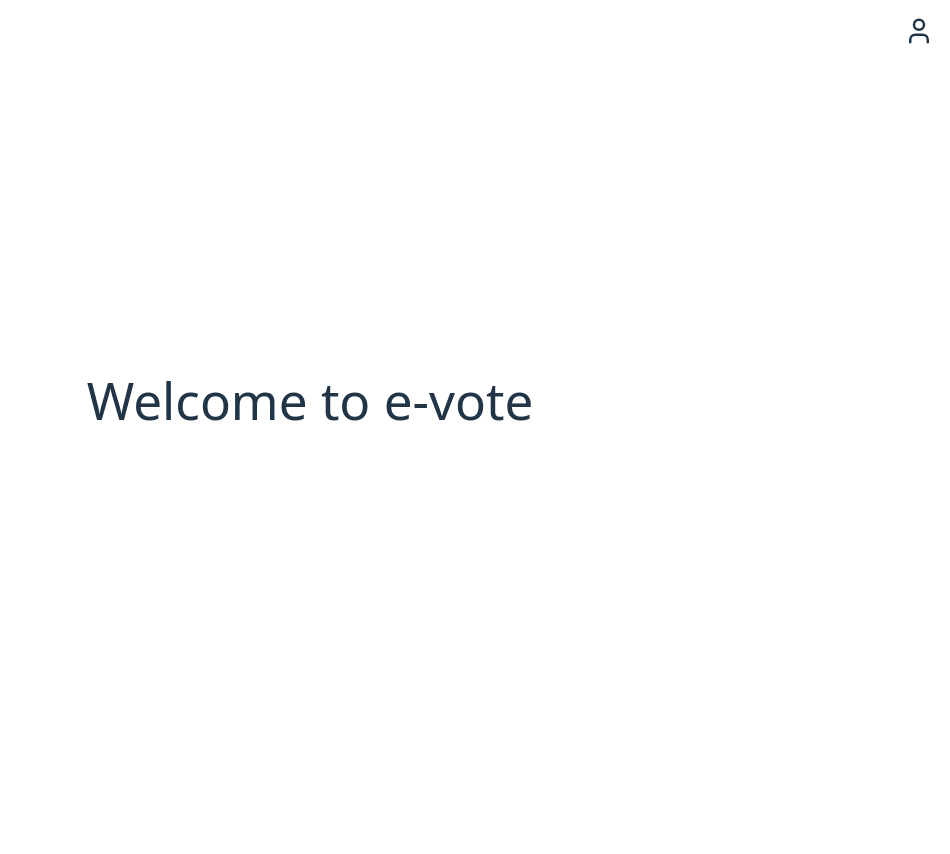
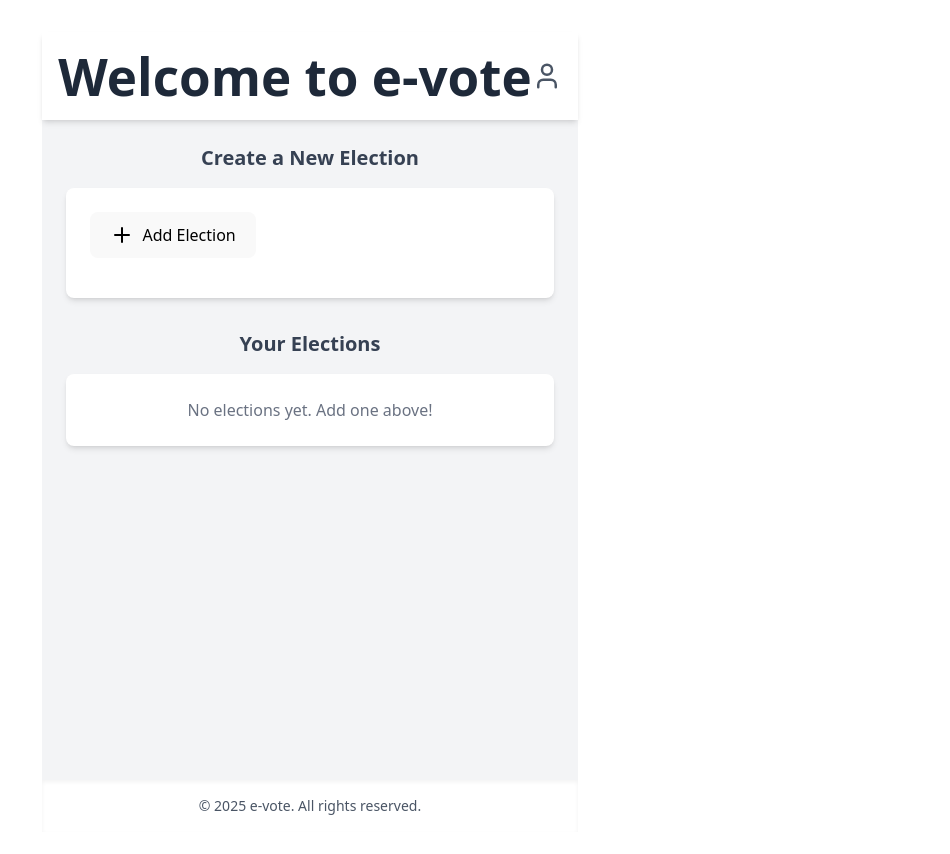
Before and after one commit to ibnusman/eVote, a React (Vite) app in the folder frontend/: page /dashboard in a window 1280 px wide. Shown: the top 854 px of the page, without its empty margins (330-1280 px from the left). Before the commit the page ends 800 px from the top, so only its background shows below. Built offline with nearby package versions, Linux system fonts and the light colour scheme.

Commit message:
FEAT add election to dashboard

```diff
--- /dev/null
+++ b/frontend/src/components/AddElection.jsx
@@ -0,0 +1,80 @@
+import React, { useState } from "react";
+import { Plus, X } from "lucide-react";
+
+export const AddElection = () => {
+    const [add, setAdd] = useState(false);
+    const [formData, setFormData] = useState({
+        position: "",
+        category: "",
+        description: "",
+        startDate: "",
+        endDate: ""
+    });
+
+    const handleClick = () => {
+        setAdd(!add);
+    };
+
+    const handleChange = (e) => {
+        const { name, value } = e.target;
+        setFormData((prevState) => ({ ...prevState, [name]: value }));
+    };
+
+    const handleSubmit = (e) => {
+        e.preventDefault();
+        console.log(formData);
+    };
+
+    return (
+        <div>
+            <button
+                onClick={handleClick}
+                className="flex items-center justify-center bg-blue-500 text-black py-2 px-4 rounded-lg text-lg hover:bg-blue-600 transition-all mb-4"
+            >
+                {add ? <X size={24} /> : <Plus size={24} className="mr-2" />}
+                {add ? "Close" : "Add Election"}
+            </button>
+
+            {add && (
+                <form onSubmit={handleSubmit} className="space-y-4 bg-gray-100 p-6 rounded-lg shadow-md w-full max-w-xl mx-auto">
+                    <div>
+                        <label>Position</label>
+                        <select name="position" value={formData.position} onChange={handleChange} className="block w-full p-2 border rounded">
+                            <option value="">Select Position</option>
+                            <option value="President">President</option>
+                            <option value="Vice President">Vice President</option>
+                        </select>
+                    </div>
+
+                    <div>
+                        <label>Category</label>
+                        <select name="category" value={formData.category} onChange={handleChange} className="block w-full p-2 border rounded">
+                            <option value="">Select Category</option>
+                            <option value="State">State</option>
+                            <option value="School of Science">School of Science</option>
+                        </select>
+                    </div>
+
+                    <div>
+                        <label>Description</label>
+                        <textarea name="description" value={formData.description} onChange={handleChange} className="block w-full p-2 border rounded"></textarea>
+                    </div>
+
+                    <div>
+                        <label>Start Date</label>
+                        <input type="date" name="startDate" value={formData.startDate} onChange={handleChange} className="block w-full p-2 border rounded" />
+                    </div>
+
+                    <div>
+                        <label>End Date</label>
+                        <input type="date" name="endDate" value={formData.endDate} onChange={handleChange} className="block w-full p-2 border rounded" />
+                    </div>
+
+                    <button type="submit" className="mt-4 bg-blue-500 text-white py-2 px-4 rounded-lg hover:bg-blue-600 transition-all">
+                        Submit Election
+                    </button>
+                </form>
+            )}
+        </div>
+    );
+};
--- a/frontend/src/pages/Dashboard.jsx
+++ b/frontend/src/pages/Dashboard.jsx
@@ -1,5 +1,6 @@
 import React, { useState } from 'react';
-import { User } from "lucide-react";
+import { User } from 'lucide-react';
+import { AddElection } from '../components/AddElection';
 
 function Dashboard() {
   const [showMenu, setShowMenu] = useState(false);
@@ -7,27 +8,52 @@ function Dashboard() {
   const toggleMenu = () => setShowMenu(!showMenu);
 
   return (
-    <div>
-      {/* Profile Icon */}
-      <h1>Welcome to e-vote</h1>
-      <div className="absolute top-4 right-4">
+    <div className="min-h-screen bg-gray-100 flex flex-col">
+      {/* Header Section */}
+      <header className="bg-white shadow-md p-4 flex justify-between items-center w-full">
+        <h1 className="text-2xl font-bold text-gray-800">Welcome to e-vote</h1>
+        <div className="relative">
           <User
             size={30}
             onClick={toggleMenu}
-          className="cursor-pointer"
+            className="cursor-pointer text-gray-600 hover:text-gray-800 transition-colors"
           />
-
           {/* Dropdown Menu */}
           {showMenu && (
-          <ul className="mt-2 bg-white border rounded-lg shadow-lg text-sm text-black">
+            <ul className="absolute right-0 mt-2 w-40 bg-white border rounded-lg shadow-lg text-sm text-black z-10">
               <li className="p-2 hover:bg-gray-100 cursor-pointer">Profile</li>
               <li className="p-2 hover:bg-gray-100 cursor-pointer">Settings</li>
               <li className="p-2 hover:bg-gray-100 cursor-pointer">Logout</li>
             </ul>
           )}
         </div>
+      </header>
+
+      {/* Main Content */}
+      <main className="flex-grow p-6 w-full">
+        {/* Add Election Section */}
+        <section className="mb-8 w-full">
+          <h2 className="text-xl font-semibold text-gray-700 mb-4">Create a New Election</h2>
+          <div className="bg-white p-6 rounded-lg shadow-md w-full">
+            <AddElection />
           </div>
-  )
+        </section>
+
+        {/* Placeholder for Election List */}
+        <section className="w-full">
+          <h2 className="text-xl font-semibold text-gray-700 mb-4">Your Elections</h2>
+          <div className="bg-white p-6 rounded-lg shadow-md w-full">
+            <p className="text-gray-500">No elections yet. Add one above!</p>
+          </div>
+        </section>
+      </main>
+
+      {/* Footer */}
+      <footer className="bg-white p-4 text-center text-gray-600 text-sm shadow-inner w-full">
+        © 2025 e-vote. All rights reserved.
+      </footer>
+    </div>
+  );
 }
 
 export default Dashboard;
```
Also changed, not shown: frontend/src/App.jsx (line endings or trailing spaces). Lines whose indentation alone changed are shown as unchanged.
